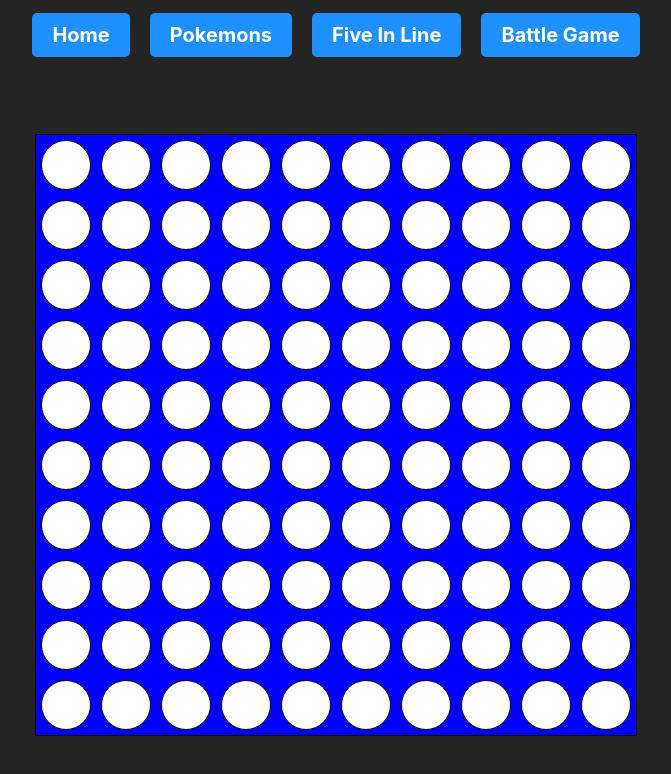
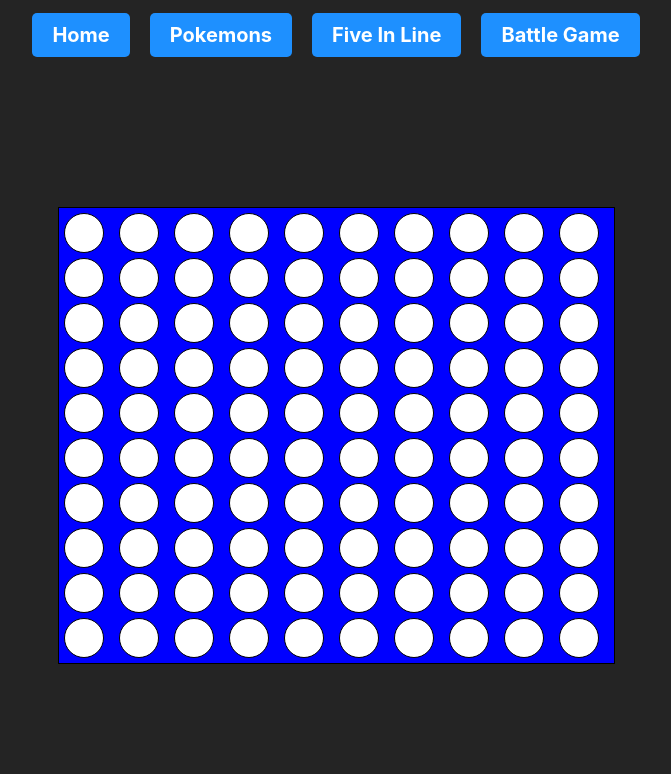
Before and after one commit to j0k3r-PGR/miWebPersonal, a React (Vite) app: page /game in a window 1280 px wide. Shown: the top 774 px of the page, without its empty margins (304-975 px from the left). Built offline with nearby package versions, Linux system fonts and the light colour scheme.

Commit message:
correccion

```diff
--- a/src/components/CardWinner/cardWinner.css
+++ b/src/components/CardWinner/cardWinner.css
@@ -11,10 +11,10 @@
 }
 
 .win{
-    position: absolute;
+    position: absolute ;
+    width: 40%;
+    height: 72%;
     display: flex;
     place-content: center;
-    width: 592px;
-    height: 610px;
     background-color: rgba(0, 0, 0, 0.514);
 }
--- a/src/components/box/box.css
+++ b/src/components/box/box.css
@@ -1,6 +1,6 @@
 .box{
-    width: 50px;
-    height: 50px;
+    width: 40px;
+    height: 40px;
     border-radius: 100%;
     background-color: white;
     border: 1px solid black;
@@ -10,8 +10,8 @@
 .out{
     position: absolute;
     border-radius: 100%;
-    width: 50px;
-    height: 50px;
+    width: 40px;
+    height: 40px;
     top : -50px;
     transition: all 1s ease-in-out;
     z-index: 1;
--- a/src/components/box/box.jsx
+++ b/src/components/box/box.jsx
@@ -10,7 +10,7 @@ export default function Box({index, turn,setTurn,player1,player2, setWinner}) {
         }else{
             player2.current.push(index);
         }
-        e.target.children[0].style.top = e.target.offsetTop+1+'px';
+        e.target.children[0].style.top = e.target.offsetTop+0+'px';
         e.target.style.cursor='default';
     }
 
--- a/src/components/table/table.css
+++ b/src/components/table/table.css
@@ -2,7 +2,7 @@
     width: fit-content;
     display: grid;
     grid-template-columns: repeat(10, 50px);
-    gap: 10px;
+    gap: 5px;
     border: 1px solid black;
     background-color: blue;
     padding: 5px;
```
